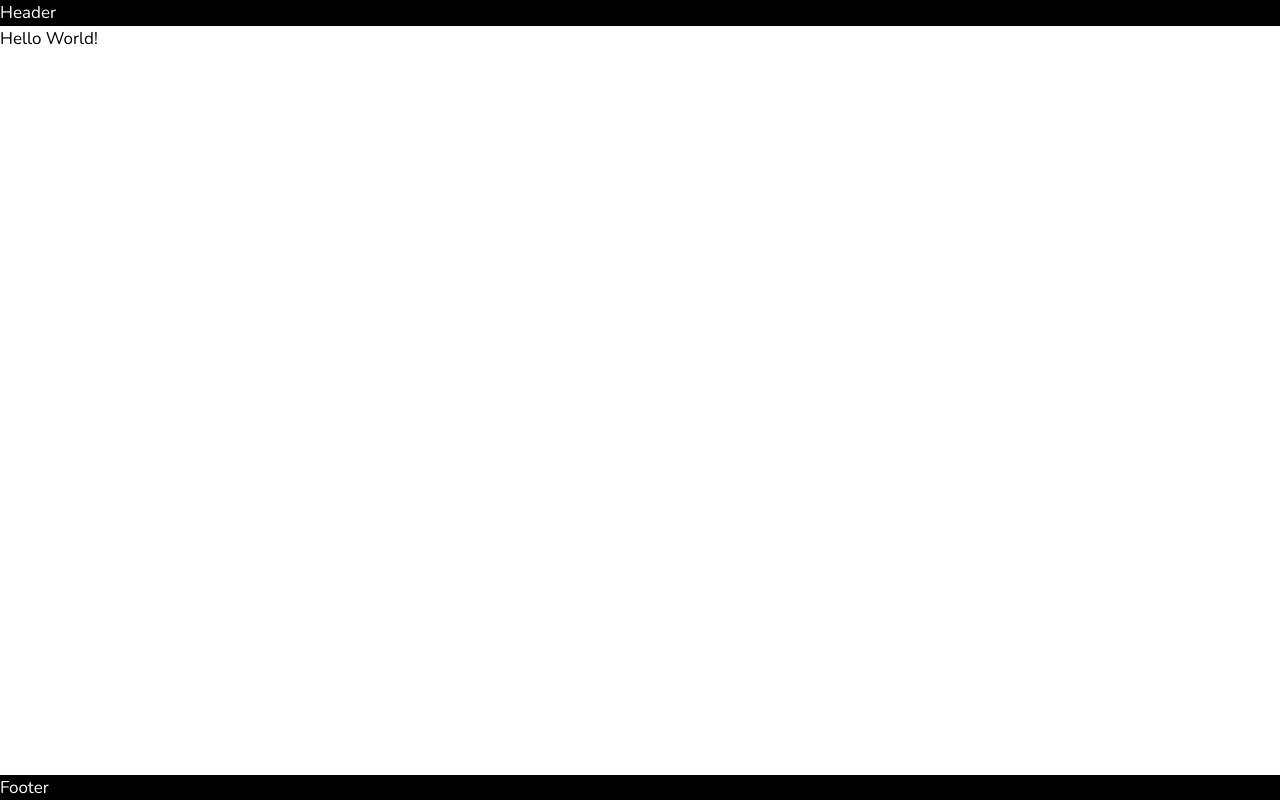
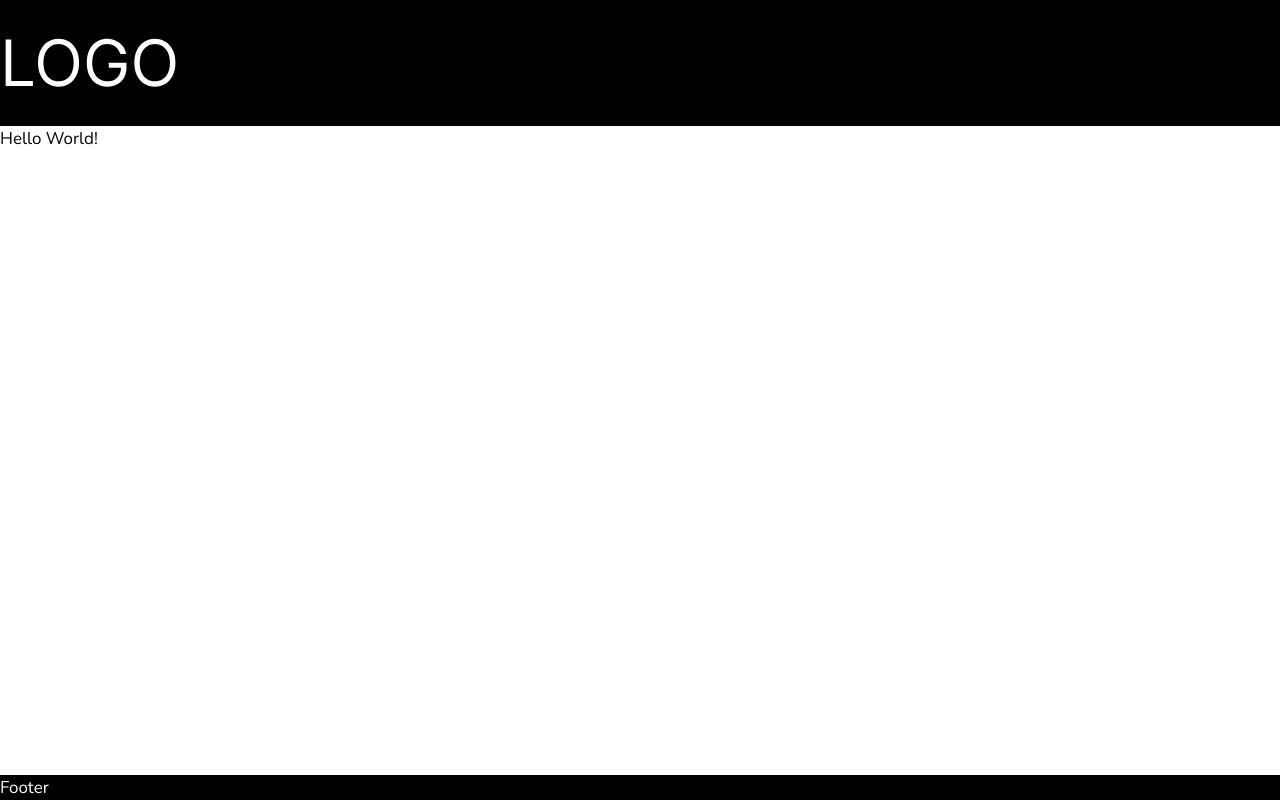
Before and after one commit to KohnoA/web-space, a Next.js app: page / in a window 1280 px wide. Built offline with nearby package versions, Linux system fonts and the light colour scheme.

Commit message:
feat: created app header

```diff
--- a/app/layout.tsx
+++ b/app/layout.tsx
@@ -1,8 +1,7 @@
 import type { Metadata } from 'next';
-import { Inter, Nunito } from 'next/font/google';
+import { Nunito } from 'next/font/google';
+import Header from '@/components/UI/Header';
 import '@/styles/globals.css';
-
-const inter = Inter({ subsets: ['latin'], weight: '400' });
 
 const nunito = Nunito({
   weight: ['300', '400', '500', '700', '900'],
@@ -22,8 +21,8 @@ export default function RootLayout({
 }) {
   return (
     <html lang="en">
-      <body className={`${inter.className} ${nunito.className}`}>
-        <header className="bg-black text-white">Header</header>
+      <body className={nunito.className}>
+        <Header />
         {children}
         <footer className="bg-black text-white">Footer</footer>
       </body>
--- /dev/null
+++ b/components/UI/Header.tsx
@@ -0,0 +1,21 @@
+import Image from 'next/image';
+
+export default function Header() {
+  return (
+    <header className="pt-[24px] pb-[25px] bg-black text-white">
+      <nav>
+        <ul className="container flex justify-start">
+          <li>
+            <Image
+              src={'/icons/logo.svg'}
+              width={180}
+              height={77}
+              alt="Logo for testing task"
+              priority
+            />
+          </li>
+        </ul>
+      </nav>
+    </header>
+  );
+}
--- a/styles/globals.css
+++ b/styles/globals.css
@@ -29,5 +29,5 @@ body > main {
 
 .container {
   max-width: 1290px;
-  margin: 5px auto;
+  margin: 0 auto;
 }
```
Also changed, not shown: public/icons/logo.svg (added), 1 other file (tests, documents, lock files or other folders).
